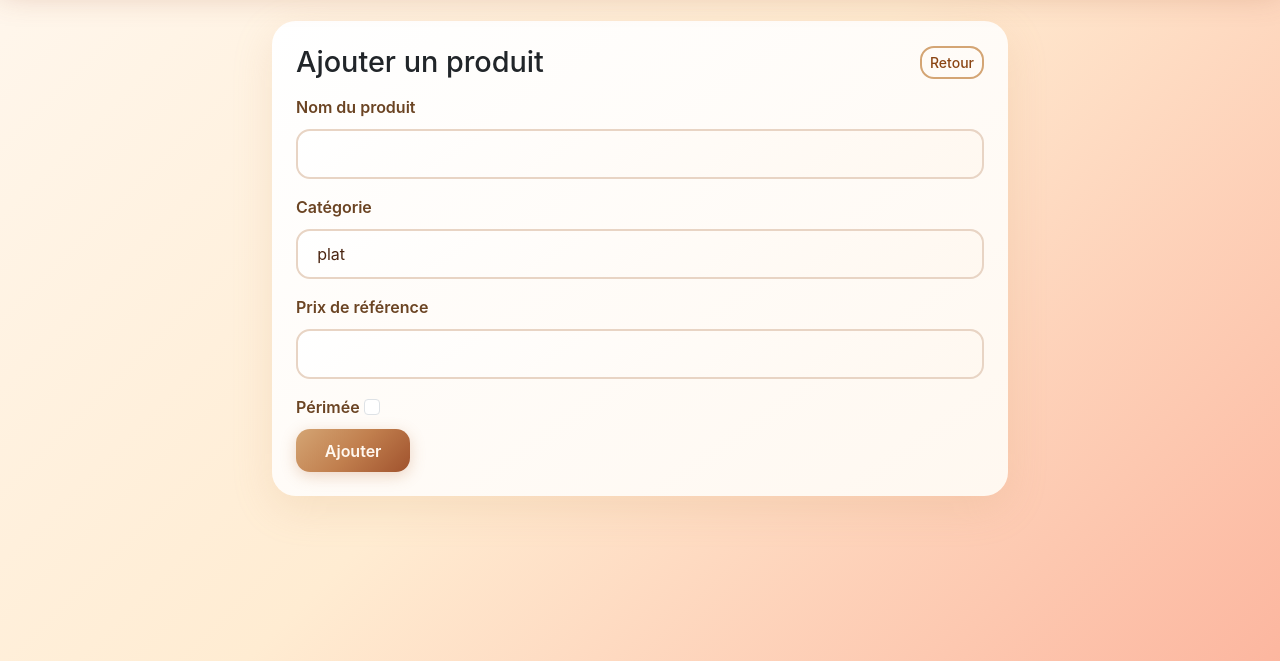
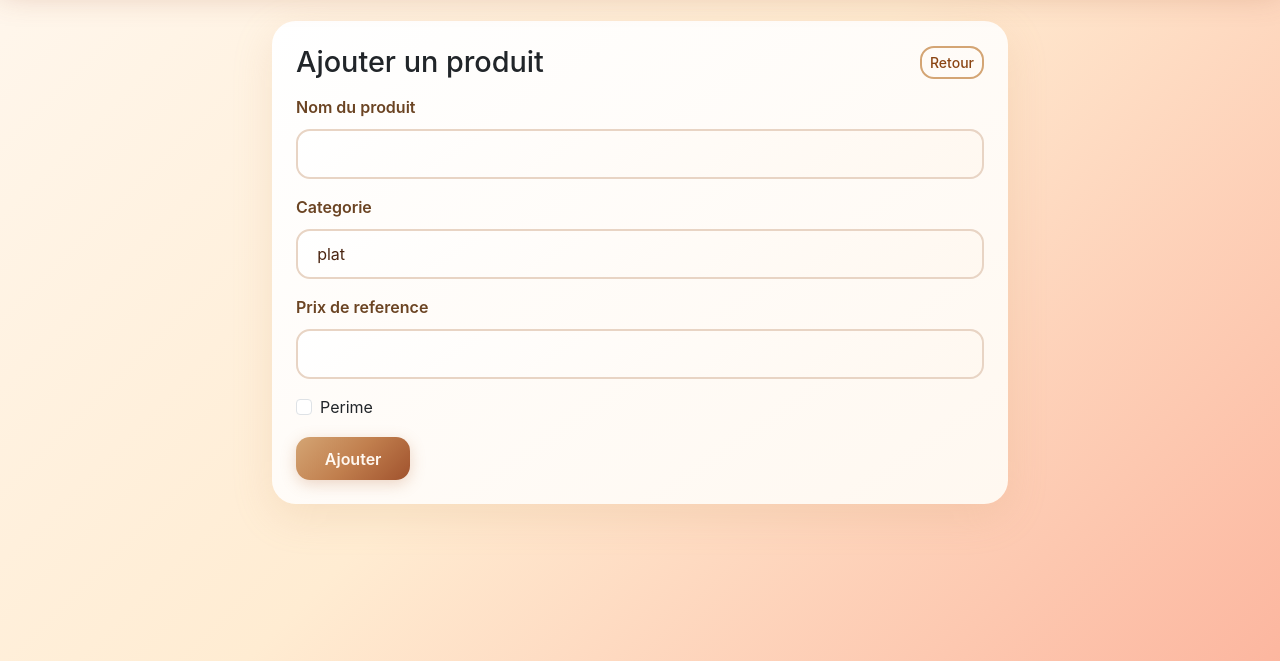
Before and after one commit to princessteph/projetbe, a PHP site: page /vraie/ajout_produit.php in a window 1280 px wide. Shown: the part 134-795 px from the top of the page. Run offline with PHP 8.4, Linux system fonts and the light colour scheme; the visitor is signed in with stand-in values (Sample User, id 1); data comes from the database, SQL or seed files in the repository.

Commit message:
kely sisa

```diff
--- a/base.sql
+++ b/base.sql
@@ -105,3 +105,5 @@ UPDATE produit_membre SET image = 'plat_default.jpg' WHERE id_produit IN (1, 2,
 UPDATE produit_membre SET image = 'boisson_default.jpg' WHERE id_produit IN (3, 7, 11, 14);
 UPDATE produit_membre SET image = 'snak_default.jpg' WHERE id_produit IN (4, 8, 12, 15);
 UPDATE produit_membre SET image = 'dessert_default.jpg' WHERE id_produit IN (5, 9, 13);
+
+ALTER TABLE produit ADD CULUMN perime BOOLEAN DEFAULT FALSE AFTER prix_reference;
--- a/pages/inc/fonctions.php
+++ b/pages/inc/fonctions.php
@@ -35,7 +35,8 @@ function produit_membres($id_categorie = null, $id_produit = null){
                 produit_membre.date_dispo,
                 produit_membre.image,
                 categorie.id_categorie,
-                categorie.nom_categorie
+                categorie.nom_categorie,
+                produit.perime
             FROM produit_membre
             JOIN membre ON produit_membre.id_membre = membre.id_membre
             JOIN produit ON produit_membre.id_produit = produit.id_produit
@@ -294,3 +295,26 @@ function image_upload($prefix = 'membre') {
         exit();
     }
 }
+
+function ajout_produit($nom, $id_categorie, $prix_reference, $perime = 0) {
+    $connect = dbconnect();
+    $nom = mysqli_real_escape_string($connect, $nom);
+    $id_categorie = (int)$id_categorie;
+    $prix_reference = (float)$prix_reference;
+    $perime = $perime ? 1 : 0;
+
+    $sql = "INSERT INTO produit (nom, id_categorie, prix_reference, perime) VALUES ('$nom', '$id_categorie', '$prix_reference', '$perime')";
+    return mysqli_query($connect, $sql);
+}
+
+function modifier_produit($id_produit, $nom, $id_categorie, $prix_reference, $perime = 0) {
+    $connect = dbconnect();
+    $id_produit = (int)$id_produit;
+    $nom = mysqli_real_escape_string($connect, $nom);
+    $id_categorie = (int)$id_categorie;
+    $prix_reference = (float)$prix_reference;
+    $perime = $perime ? 1 : 0;
+
+    $sql = "UPDATE produit SET nom = '$nom', id_categorie = '$id_categorie', prix_reference = '$prix_reference', perime = '$perime' WHERE id_produit = '$id_produit'";
+    return mysqli_query($connect, $sql);
+}
--- a/pages/vraie/ajout_produit.php
+++ b/pages/vraie/ajout_produit.php
@@ -26,7 +26,7 @@ $categories = all_categories();
                             <input type="text" class="form-control" id="nom" name="nom" required>
                         </div>
                         <div class="mb-3">
-                            <label for="categorie" class="form-label">Catégorie</label>
+                            <label for="categorie" class="form-label">Categorie</label>
                             <select class="form-control" id="categorie" name="categorie" required>
                                 <?php foreach ($categories as $categorie): ?>
                                     <option value="<?= $categorie['id_categorie'] ?>"><?= htmlspecialchars($categorie['nom_categorie']) ?></option>
@@ -34,12 +34,12 @@ $categories = all_categories();
                             </select>
                         </div>
                         <div class="mb-3">
-                            <label for="price" class="form-label">Prix de référence</label>
+                            <label for="price" class="form-label">Prix de reference</label>
                             <input type="number" class="form-control" id="price" name="price" step="0.01" min="0" required>
                         </div>
-                        <div>
-                            <label for="perime" class="form-label">Périmée</label>
-                            <input type="checkbox" class="form-check-input" id="perime" name="perime">
+                        <div class="mb-3 form-check">
+                            <input type="checkbox" class="form-check-input" id="perime" name="perime" value="1">
+                            <label for="perime" class="form-check-label">Perime</label>
                         </div>
                         <button type="submit" class="btn btn-primary">Ajouter</button>
                     </form>
--- a/pages/vraie/modification.php
+++ b/pages/vraie/modification.php
@@ -40,6 +40,10 @@ $categories = all_categories();
                             <label for="prix" class="form-label">Prix de référence</label>
                             <input type="number" class="form-control" id="prix" name="prix" value="<?= $produit['prix_reference']; ?>" step="0.01" required>
                         </div>
+                        <div class="mb-3 form-check">
+                            <input type="checkbox" class="form-check-input" id="perime" name="perime" value="1" <?= (!empty($produit['perime']) && $produit['perime'] == 1) ? 'checked' : '' ?>>
+                            <label for="perime" class="form-check-label">Perime</label>
+                        </div>
                         <button type="submit" class="btn btn-primary">Modifier</button>
                     </form>
                 </div>
```
Also changed, not shown: pages/inc/modification.php (+17 -2 lines), pages/inc/traitement_produit.php (+5 -3 lines), pages/vraie/accueil.php (+6 -3 lines), pages/assets/img/produit_snak_default_6a5e6f9ecb5f9.jpg (added).
